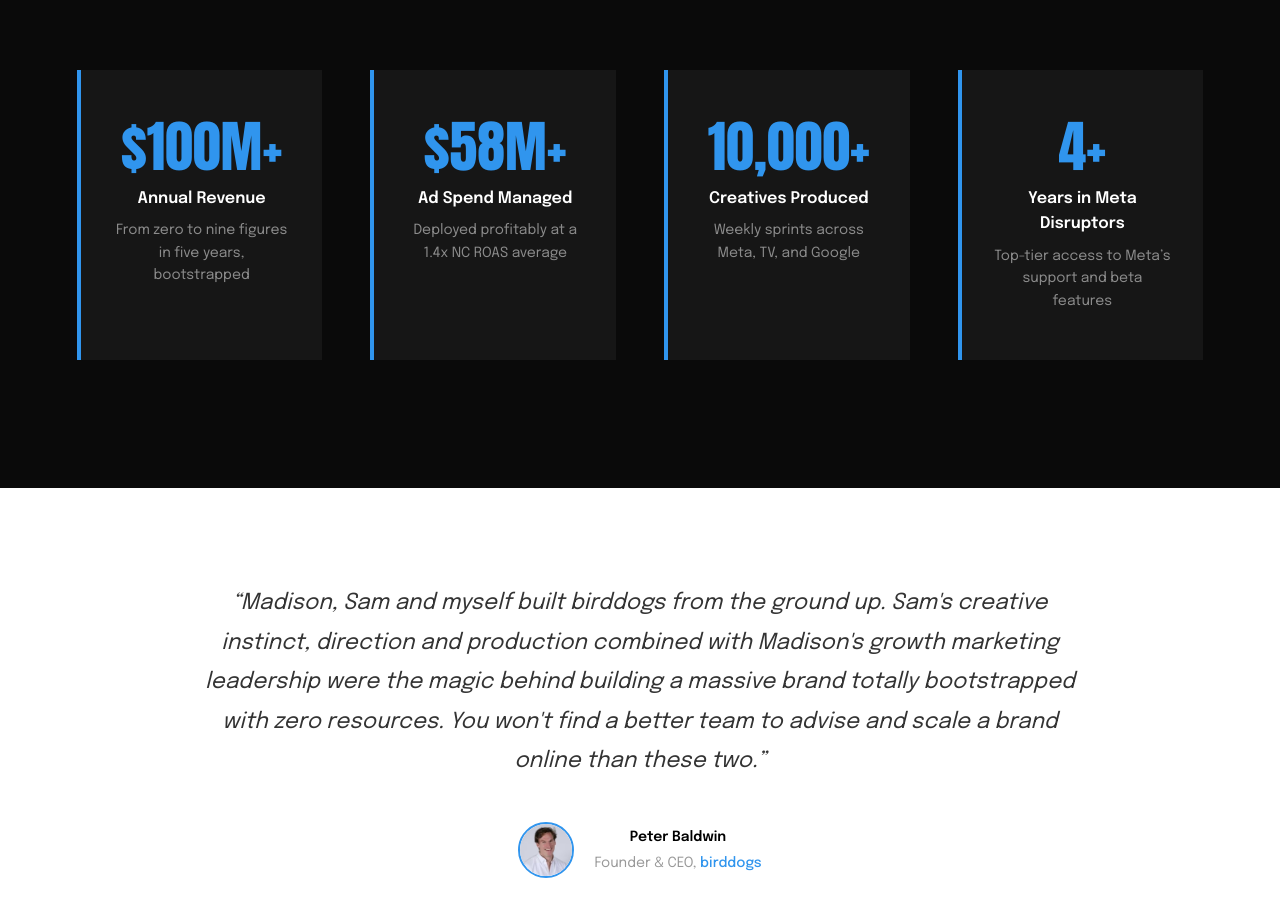
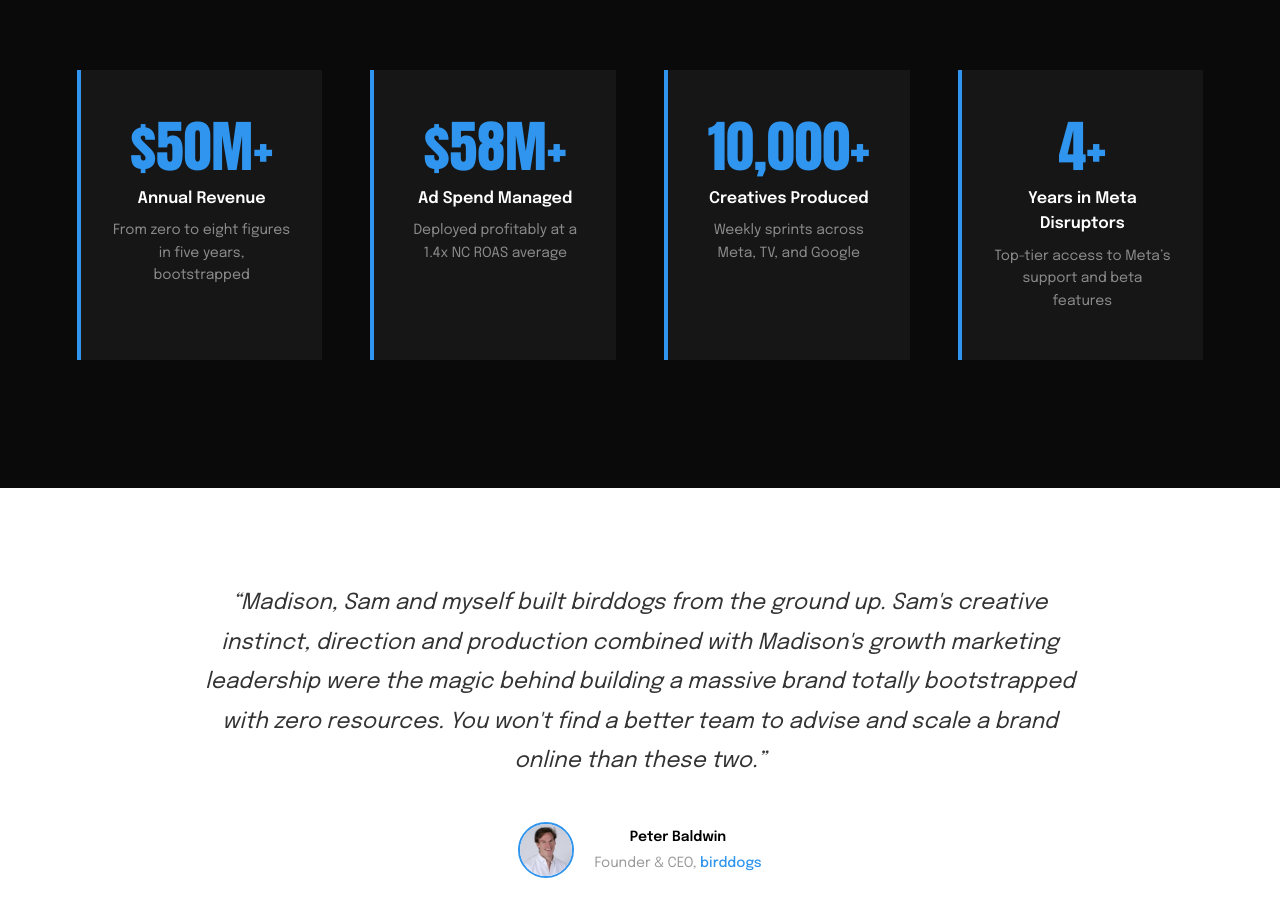
Before and after one commit to PlumpPear/paidcreative, a Next.js app: page /birddogs in a window 1280 px wide. Shown: the part 3220-4136 px from the top of the page. Built offline with nearby package versions, Linux system fonts and the light colour scheme.

Commit message:
Update page.tsx

```diff
--- a/src/app/birddogs/page.tsx
+++ b/src/app/birddogs/page.tsx
@@ -146,9 +146,9 @@ function Approach() {
 function Results() {
   const stats = [
     {
-      value: "$100M+",
+      value: "$50M+",
       label: "Annual Revenue",
-      description: "From zero to nine figures in five years, bootstrapped",
+      description: "From zero to eight figures in five years, bootstrapped",
     },
     {
       value: "$58M+",
```
